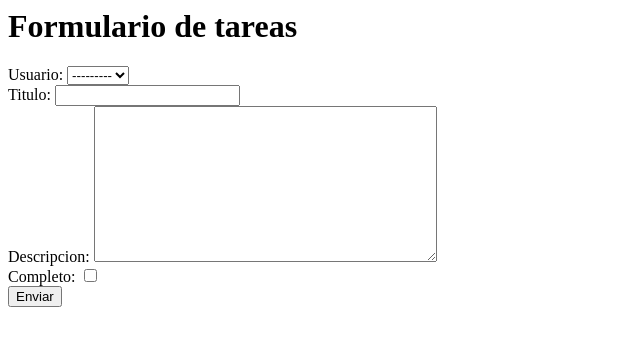
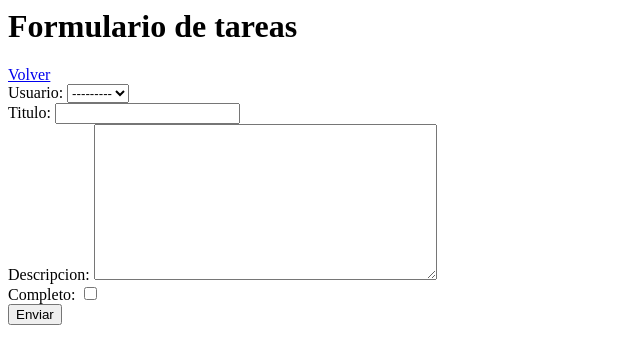
Before and after one commit to Ginksevi/aplicacion-de-tareas-pendientes, a Django app: page /crear_tarea/ in a window 1280 px wide. Shown: the top 364 px of the page, without its empty margins (0-640 px from the left). Run offline with Django 5.2, Linux system fonts and the light colour scheme; data comes from the database, SQL or seed files in the repository.

Commit message:
boton para volver

```diff
--- a/mis entornos/mi_web/src/proyecto/base/templates/base/tarea_form.html
+++ b/mis entornos/mi_web/src/proyecto/base/templates/base/tarea_form.html
@@ -1,4 +1,6 @@
 <h1>Formulario de tareas</h1>
+
+<a href="{% url 'tareas' %}">Volver</a>
 
 <form method="post" action="">
     {% csrf_token %}
```
